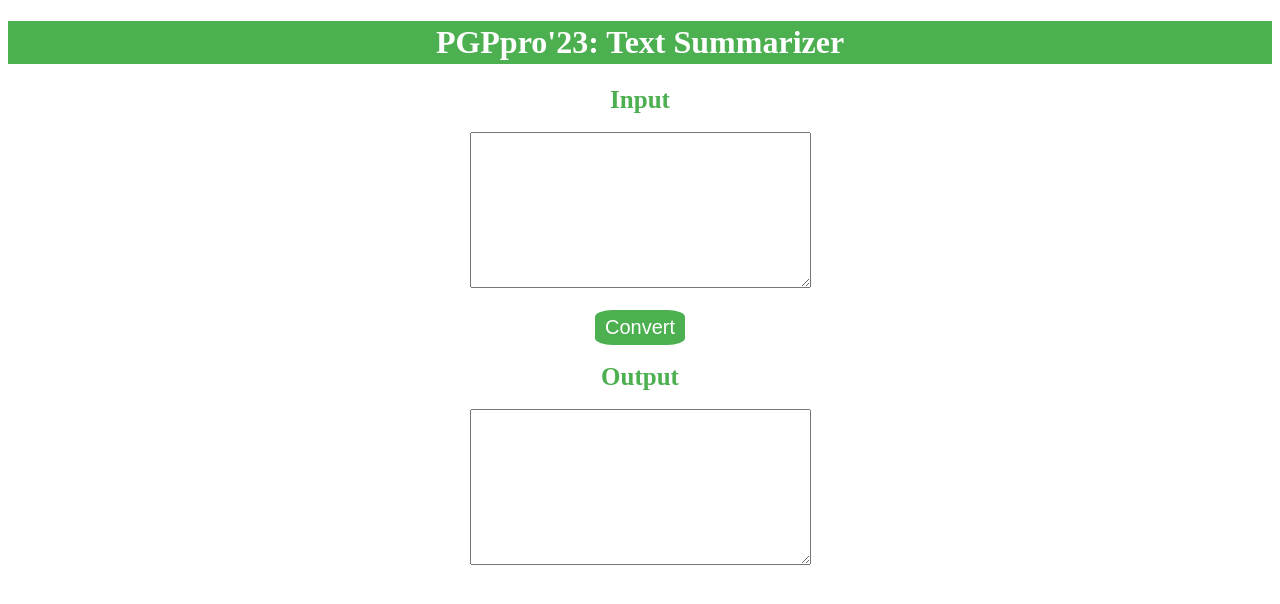
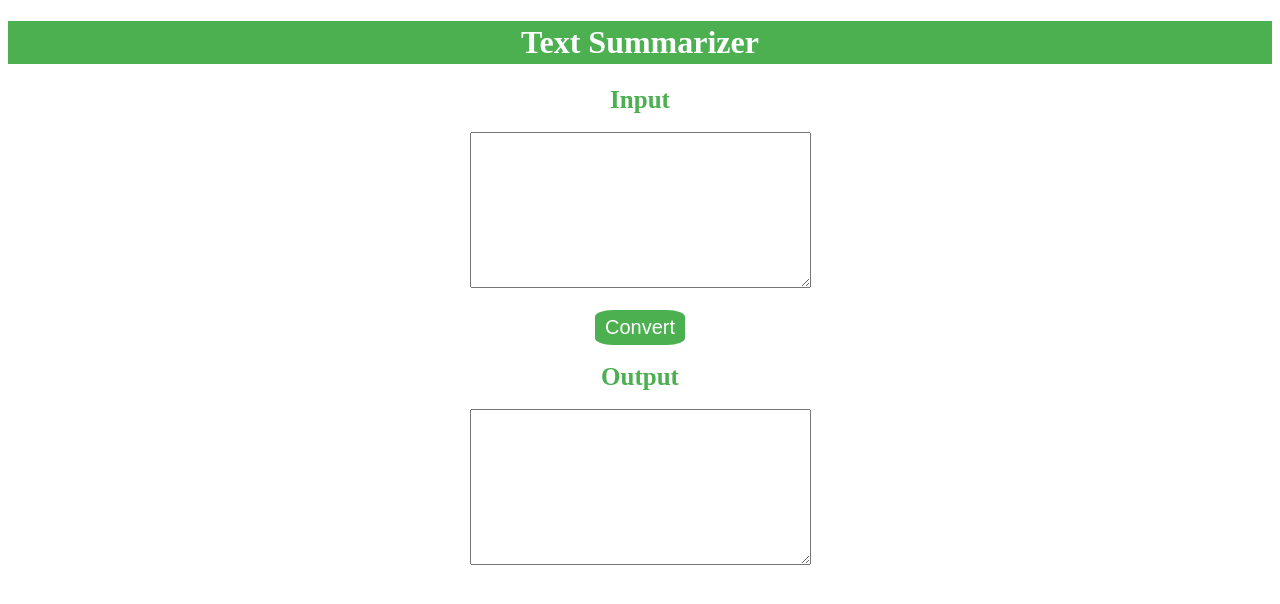
Before and after one commit to ballurgirohit/TextSummary, a plain HTML site: page public/index.html in a window 1280 px wide. Drawn offline with nearby package versions, Linux system fonts and the light colour scheme; no server answers.

Commit message:
Header footer

```diff
--- a/public/index.html
+++ b/public/index.html
@@ -50,7 +50,7 @@ header h1{
 <body style="margin:5;">
 
 <header>
-<h1 style="text-align:center">PGPpro'23: Text Summarizer</h1>
+<h1 style="text-align:center">Text Summarizer</h1>
 </header>
 
 
```
